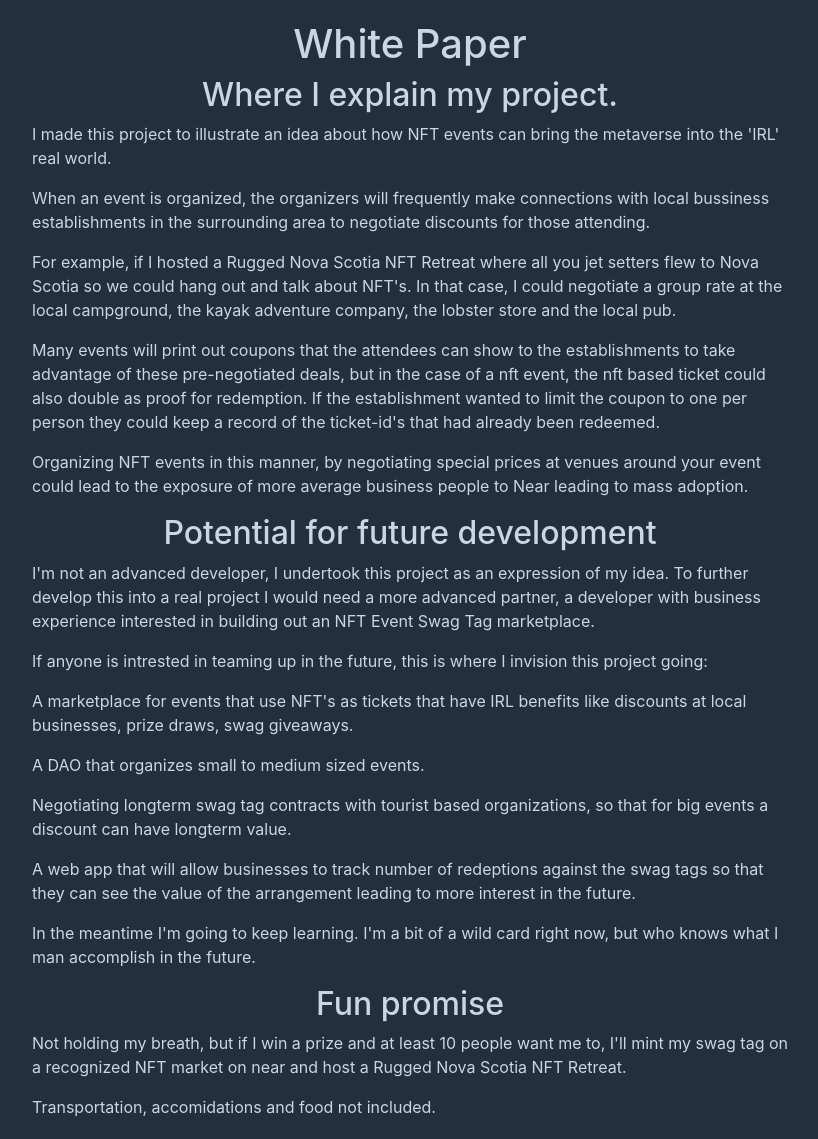
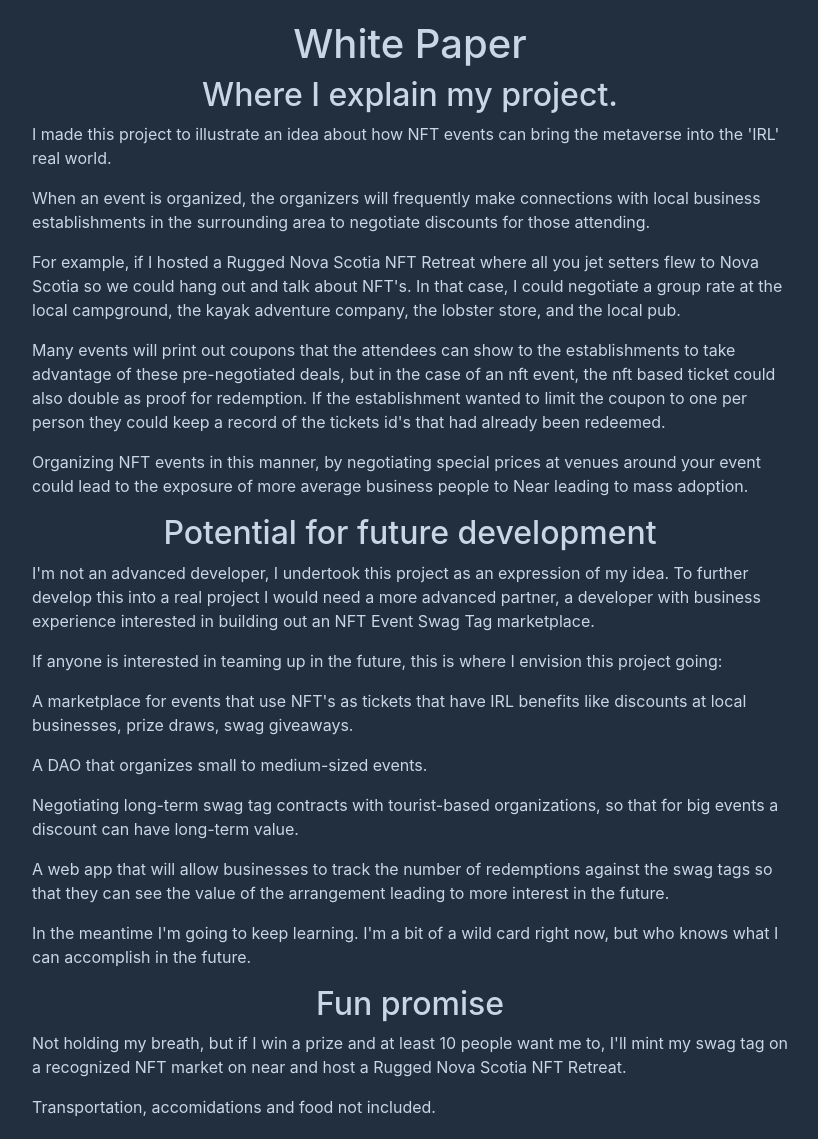
Before and after one commit to Vertfromage/Vertfromage.github.io, a Jekyll site: the page games/NEAR/SwagTag/white-paper.html, which Jekyll copies as it is, in a window 1280 px wide. Shown: the whole page, without its empty margins (230-1048 px from the left). Built offline with Jekyll 4.4.1, drawn with Linux system fonts in a browser that asks for light colours.

Commit message:
Update white-paper.html
fixed dumb spelling mistakes

```diff
--- a/games/NEAR/SwagTag/white-paper.html
+++ b/games/NEAR/SwagTag/white-paper.html
@@ -18,19 +18,19 @@
     <p>
         I made this project to illustrate an idea about how NFT events can bring the metaverse into the 'IRL' real world.
     </p>
-    <p>When an event is organized, the organizers will frequently make connections with local bussiness establishments in the surrounding area to negotiate discounts for those attending. </p>
-    <p>For example, if I hosted a Rugged Nova Scotia NFT Retreat where all you jet setters flew to Nova Scotia so we could hang out and talk about NFT's. In that case, I could negotiate a group rate at the local campground, the kayak adventure company, the lobster store and the local pub.</p>
-    <p>Many events will print out coupons that the attendees can show to the establishments to take advantage of these pre-negotiated deals, but in the case of a nft event, the nft based ticket could also double as proof for redemption. If the establishment wanted to limit the coupon to one per person they could keep a record of the ticket-id's that had already been redeemed.</p>
+    <p>When an event is organized, the organizers will frequently make connections with local business establishments in the surrounding area to negotiate discounts for those attending. </p>
+    <p>For example, if I hosted a Rugged Nova Scotia NFT Retreat where all you jet setters flew to Nova Scotia so we could hang out and talk about NFT's. In that case, I could negotiate a group rate at the local campground, the kayak adventure company, the lobster store, and the local pub.</p>
+    <p>Many events will print out coupons that the attendees can show to the establishments to take advantage of these pre-negotiated deals, but in the case of an nft event, the nft based ticket could also double as proof for redemption. If the establishment wanted to limit the coupon to one per person they could keep a record of the tickets id's that had already been redeemed.</p>
     <p>Organizing NFT events in this manner, by negotiating special prices at venues around your event could lead to the exposure of more average business people to Near leading to mass adoption.</p>
 
     <h2>Potential for future development</h2>
     <p>I'm not an advanced developer, I undertook this project as an expression of my idea. To further develop this into a real project I would need a more advanced partner, a developer with business experience interested in building out an NFT Event Swag Tag marketplace.</p>
-    <p>If anyone is intrested in teaming up in the future, this is where I invision this project going:</p>
+    <p>If anyone is interested in teaming up in the future, this is where I envision this project going:</p>
     <p>A marketplace for events that use NFT's as tickets that have IRL benefits like discounts at local businesses, prize draws, swag giveaways.</p>
-    <p>A DAO that organizes small to medium sized events.</p>
-    <p>Negotiating longterm swag tag contracts with tourist based organizations, so that for big events a discount can have longterm value.</p>
-    <p>A web app that will allow businesses to track number of redeptions against the swag tags so that they can see the value of the arrangement leading to more interest in the future.</p>
-    <p>In the meantime I'm going to keep learning. I'm a bit of a wild card right now, but who knows what I man accomplish in the future.</p>
+    <p>A DAO that organizes small to medium-sized events.</p>
+    <p>Negotiating long-term swag tag contracts with tourist-based organizations, so that for big events a discount can have long-term value.</p>
+    <p>A web app that will allow businesses to track the number of redemptions against the swag tags so that they can see the value of the arrangement leading to more interest in the future.</p>
+    <p>In the meantime I'm going to keep learning. I'm a bit of a wild card right now, but who knows what I can accomplish in the future.</p>
 
     <h2>Fun promise</h2>
     <p>Not holding my breath, but if I win a prize and at least 10 people want me to, I'll mint my swag tag on a recognized NFT market on near and host a Rugged Nova Scotia NFT Retreat.</p>
```
